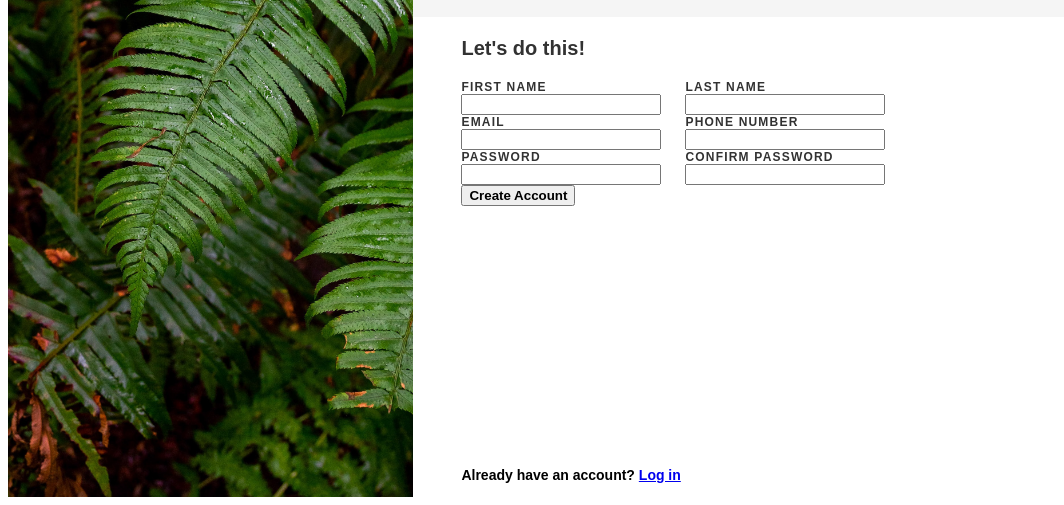
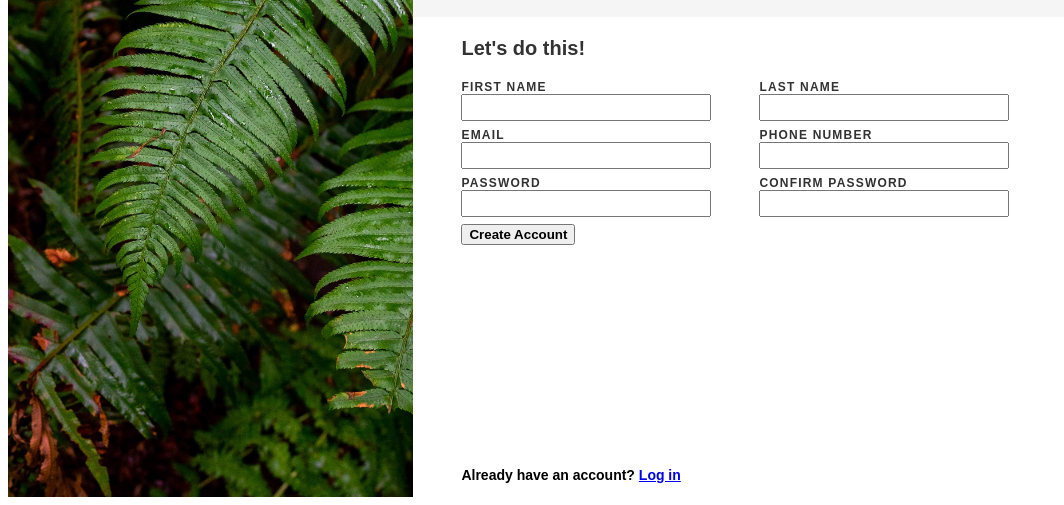
Before and after one commit to tiemouie01/odin-form, a plain HTML site: page index.html in a window 1280 px wide. Shown: the part 311-816 px from the top of the page, without its empty margins (0-1064 px from the left). Drawn offline with Linux system fonts and the light colour scheme.

Commit message:
Style input fields without pseudo-classes

```diff
--- a/styles.css
+++ b/styles.css
@@ -92,8 +92,14 @@ label {
 }
 
 .field {
+    height: 48px;
+    width: 250px;
+    margin-right: 48px;
+
     display: flex;
     flex-direction: column;
-    width: 200px;
-    margin-right: 24px;
 }
+
+input {
+    padding: 4px;
+}
```
